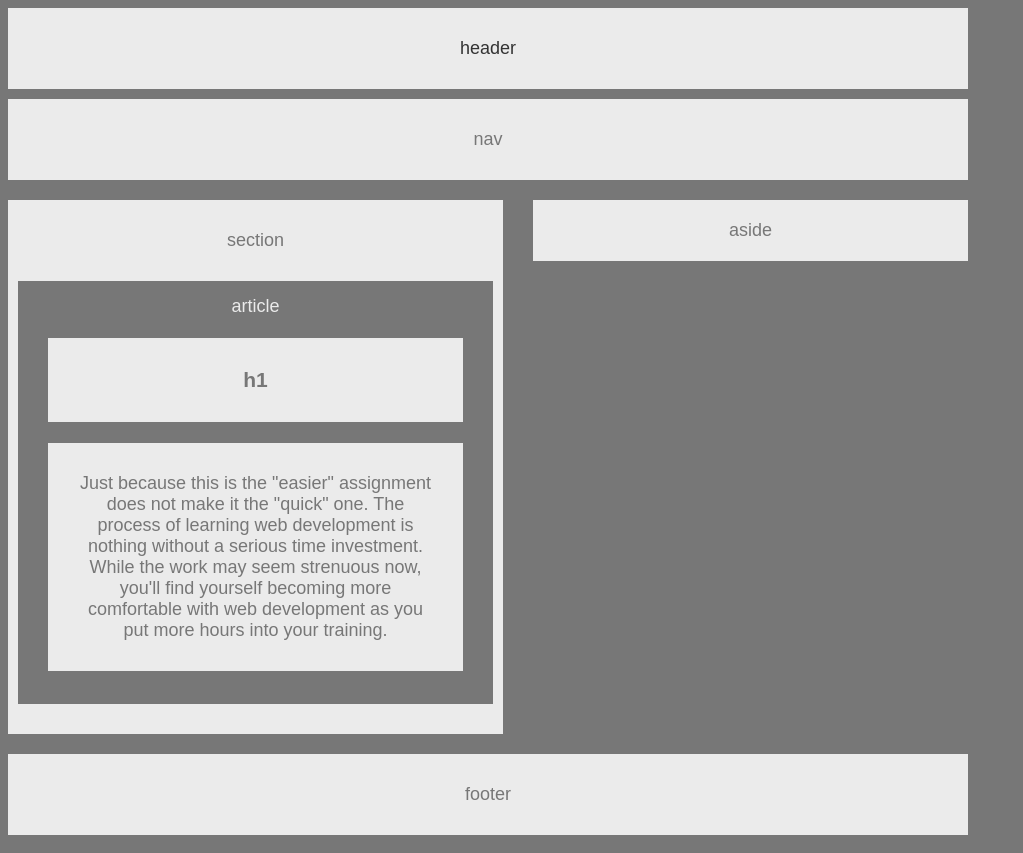
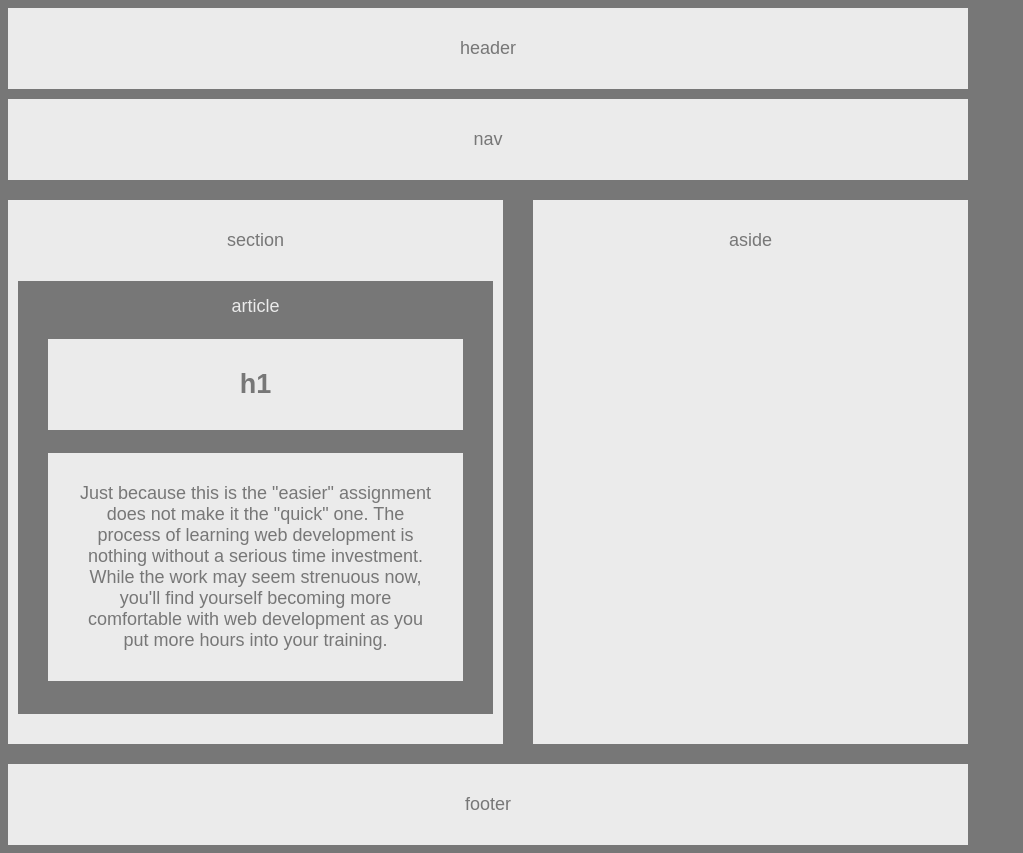
Before and after one commit to xingchen19891/HW-Wireframe, a plain HTML site: page index.html in a window 1280 px wide. Shown: the whole page, without its empty margins (0-1023 px from the left). Drawn offline with Linux system fonts and the light colour scheme.

Commit message:
second edit

```diff
--- a/css/style.css
+++ b/css/style.css
@@ -16,7 +16,6 @@ body {
 header {
   padding: 30px;
   margin-bottom: 10px;
-  color: #333;
   background: #ebebeb;
 }
 
@@ -25,6 +24,11 @@ header {
   margin-bottom: 20px;
   background-color: #ebebeb;
 }
+.container {
+  display: flex;
+  width: 100%;
+}
+
 
 #section {
   float: left;
@@ -61,10 +65,11 @@ p {
 }
 
 #aside {
-  float: left;
-  padding: 20px;
+  float: right;
+  flex: 1;
+  padding: 30px;
   background-color: #ebebeb;
-  width: 435px;
+  margin-bottom: 20px;
 }
 
 footer {
--- a/index.html
+++ b/index.html
@@ -3,7 +3,7 @@
 
 <head>
   <meta charset="UTF-8">
-  <title>Floats</title>
+  <title>HW1-Easy</title>
   <link rel="stylesheet" type="text/css" href="./css/style.css">
 </head>
 
@@ -17,7 +17,8 @@
     nav
   </section>
 
-  <section id="section">
+  <div class="container">
+    <div id="section">
       section
       <article class="article">
         article
@@ -26,11 +27,15 @@
           development is nothing without a serious time investment. While the work may seem strenuous now, you'll find
           yourself becoming more comfortable with web development as you put more hours into your training.</p>
       </article>
-  </section>
+    </div>
+    <div id="aside">
+      aside
+    </div>
+  </div>
 
-  <section id="aside">
-    aside
-  </section>
+
+
+
 
 
   <footer>
```
Lines whose indentation alone changed are shown as unchanged.
